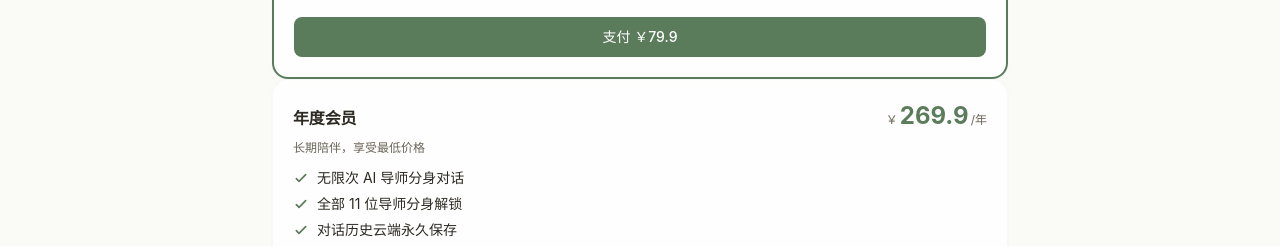
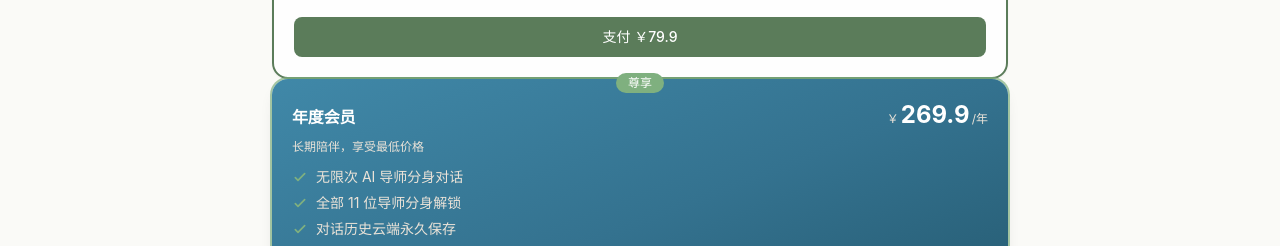
Before and after one commit to qigeoo-sudo/xinzang, a Next.js app: page /dashboard/subscription in a window 1280 px wide. Shown: the part 706-952 px from the top of the page. Built offline with nearby package versions, Linux system fonts and the light colour scheme; no server answers; the database is empty; sample sign-in values are in the browser's storage.

Commit message:
fix: 删除免费次数已用完占位词；年度会员卡改用品牌蓝绿豪华配色

```diff
--- a/src/components/mentor-chat.tsx
+++ b/src/components/mentor-chat.tsx
@@ -927,9 +927,7 @@ export function MentorChat({ mentor }: MentorChatProps) {
             placeholder={
               dailyLimitReached
                 ? '今日消息已达上限...'
-                : (usageLimit !== null && usageUsed >= usageLimit)
-                  ? '免费次数已用完'
-                  : `问问 ${mentor.name}...`
+                : `问问 ${mentor.name}...`
             }
             rows={1}
             maxLength={4000}
--- a/src/components/subscription-flow.tsx
+++ b/src/components/subscription-flow.tsx
@@ -305,21 +305,31 @@ export function SubscriptionFlow({ plans, currentPlanId, isPremium }: Subscripti
         const current = isCurrentPlan(plan.id);
         const renewal = isRenewalPlan(plan.id);
         const renewalPrice = Math.round(plan.price * 0.8 * 100) / 100;
+        const isYearly = plan.id === 'YEARLY';
+        const yearlyOn = isYearly && !disabled;
 
         return (
           <div
             key={plan.id}
-            className={`card relative ${
-              plan.popular && !disabled ? 'border-accent border-2' : ''
+            className={`relative rounded-2xl p-5 ${
+              yearlyOn
+                ? 'bg-gradient-to-br from-[#4088A8] via-[#34728F] to-[#22566B] text-white shadow-lg ring-2 ring-[#7FB07F]/70'
+                : `card ${plan.popular && !disabled ? 'border-accent border-2' : ''}`
             } ${disabled ? 'opacity-50 grayscale' : ''}`}
           >
-            {plan.popular && !disabled && (
+            {yearlyOn ? (
+              <div className="absolute -top-2.5 left-1/2 -translate-x-1/2">
+                <span className="tag text-xs px-3 py-0.5 bg-[#7FB07F] text-white">
+                  尊享
+                </span>
+              </div>
+            ) : plan.popular && !disabled ? (
               <div className="absolute -top-2.5 left-1/2 -translate-x-1/2">
                 <span className="tag text-xs px-3 py-0.5 bg-accent text-white">
                   推荐
                 </span>
               </div>
-            )}
+            ) : null}
 
             {current && (
               <div className="absolute -top-2.5 left-1/2 -translate-x-1/2">
@@ -338,31 +348,31 @@ export function SubscriptionFlow({ plans, currentPlanId, isPremium }: Subscripti
             )}
 
             <div className="flex items-baseline justify-between mb-2">
-              <h3 className="font-semibold text-ink">{plan.name}</h3>
+              <h3 className={`font-semibold ${yearlyOn ? 'text-white' : 'text-ink'}`}>{plan.name}</h3>
               <div className="flex items-baseline gap-0.5">
                 {renewal && (
                   <span className="text-xs text-muted line-through mr-1">￥{plan.price}</span>
                 )}
-                <span className="text-xs text-muted">￥</span>
-                <span className="text-2xl font-bold text-accent">
+                <span className={`text-xs ${yearlyOn ? 'text-[#EBE3D8]' : 'text-muted'}`}>￥</span>
+                <span className={`text-2xl font-bold ${yearlyOn ? 'text-white' : 'text-accent'}`}>
                   {renewal ? renewalPrice : plan.price}
                 </span>
-                <span className="text-xs text-muted">{plan.period}</span>
+                <span className={`text-xs ${yearlyOn ? 'text-[#EBE3D8]' : 'text-muted'}`}>{plan.period}</span>
               </div>
             </div>
 
-            <p className="text-xs text-muted mb-3">{plan.description}</p>
+            <p className={`text-xs mb-3 ${yearlyOn ? 'text-[#EBE3D8]' : 'text-muted'}`}>{plan.description}</p>
 
             <ul className="space-y-1.5 mb-4">
               {plan.features.map((feature, i) => (
                 <li
                   key={i}
-                  className="flex items-center gap-2 text-sm text-ink"
+                  className={`flex items-center gap-2 text-sm ${yearlyOn ? 'text-[#EBE3D8]' : 'text-ink'}`}
                 >
                   <svg width="16" height="16" viewBox="0 0 24 24" fill="none">
                     <path
                       d="M5 13l4 4L19 7"
-                      stroke="#5B7C5A"
+                      stroke={yearlyOn ? '#7FB07F' : '#5B7C5A'}
                       strokeWidth="2.5"
                       strokeLinecap="round"
                       strokeLinejoin="round"
@@ -385,9 +395,11 @@ export function SubscriptionFlow({ plans, currentPlanId, isPremium }: Subscripti
               <button
                 onClick={() => handlePlanClick(plan.id, renewal)}
                 className={`w-full py-2.5 rounded-lg text-sm font-medium transition-all active:scale-95 ${
-                  plan.popular
-                    ? 'bg-accent text-white hover:bg-accent-bright'
-                    : 'bg-beige text-accent border border-accent hover:bg-sand'
+                  yearlyOn
+                    ? 'bg-white text-[#22566B] hover:bg-[#EBE3D8] font-semibold'
+                    : plan.popular
+                      ? 'bg-accent text-white hover:bg-accent-bright'
+                      : 'bg-beige text-accent border border-accent hover:bg-sand'
                 }`}
               >
                 {renewal
```
